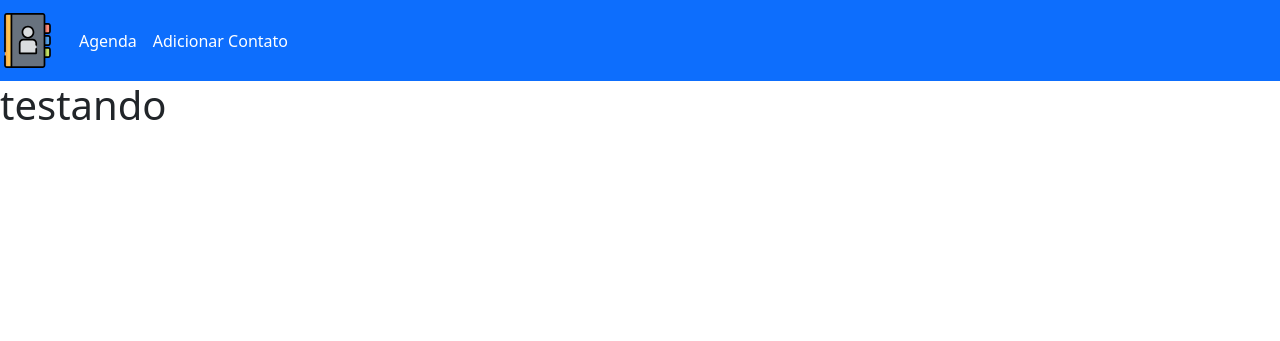
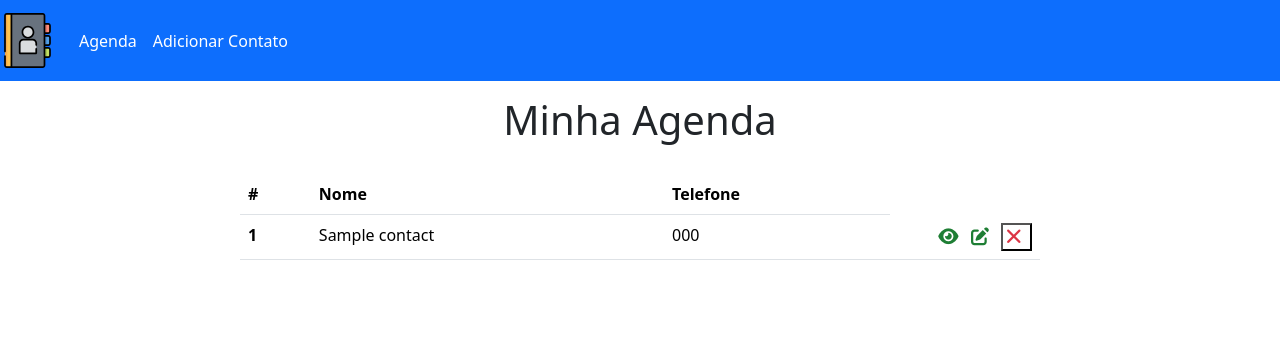
Before and after one commit to MikaelMelo1/agenda, a PHP site: page /index.php in a window 1280 px wide. Shown: the top 341 px of the page. Run offline with PHP 8.4, Linux system fonts and the light colour scheme; tables that the repository leaves empty or names only in its code hold one stand-in row (values such as "Sample post"); some libraries are stand-ins or nearby versions.

Commit message:
feat: adicionado botões de edit, delete e view

```diff
--- a/index.php
+++ b/index.php
@@ -1,9 +1,46 @@
 <?php
-  include_once("templates/header.php");
+  include_once("./templates/header.php");
+  include_once("./config/process.php");
 ?>
-  <h1>testando</h1>
+  <div class="container">
+    <?php if (isset($printMsg) && $printMsg != ''): ?>
+     <p id="msg"><?= $printMsg ?></p>
+    <?php endif; ?>
+    <h1 id="main-title">Minha Agenda</h1>
+    <?php if(count($contacts) > 0): ?>
+      <table class="table" id="contacts-table">
+        <thead>
+          <tr>
+            <th scope="col">#</th>
+            <th scope="col">Nome</th>
+            <th scope="col">Telefone</th>
 
+          </tr>
+        </thead>
+        <tbody>
+          <?php foreach($contacts as $contact): ?>
+            <tr>
+              <td scope="row" class="col-id"><?= $contact['id'] ?></td>
+              <td><?= $contact['name'] ?></td>
+              <td><?= $contact['phone'] ?></td>
+              <td class="actions">
+               <a href="<?= $BASE_URL ?>show.php?id=<?= $contact['id'] ?>"><i class="fas fa-eye check-icon"></i></a>
+               <a href="<?= $BASE_URL ?>edit.php?id=<?= $contact['id'] ?>"><i class="fas fa-edit check-icon"></i></a>
+               <form action="<?= $BASE_URL ?>config/process.php" method="POST" class="delete-form">
+                <input type="hidden" name="type" value="delete">
+                <input type="hidden" name="id" value="<?= $contact['id'] ?>">
+                <button type="submit" class="delete-btn"><i class="fas fa-times delete-icon"></i></button>
+               </form>
+              </td>
+            </tr>
+          <?php endforeach; ?>
+        </tbody>
+      </table>
+    <?php else: ?>
+      <p id="empty-list-text">Ainda não há contatos, <a href="<?= $BASE_URL ?>create.php">clique aqui</a> para adicionar</p>
+    <?php endif; ?>
+  </div>
 
-  <?php
+<?php
   include_once("templates/footer.php");
 ?>
```
